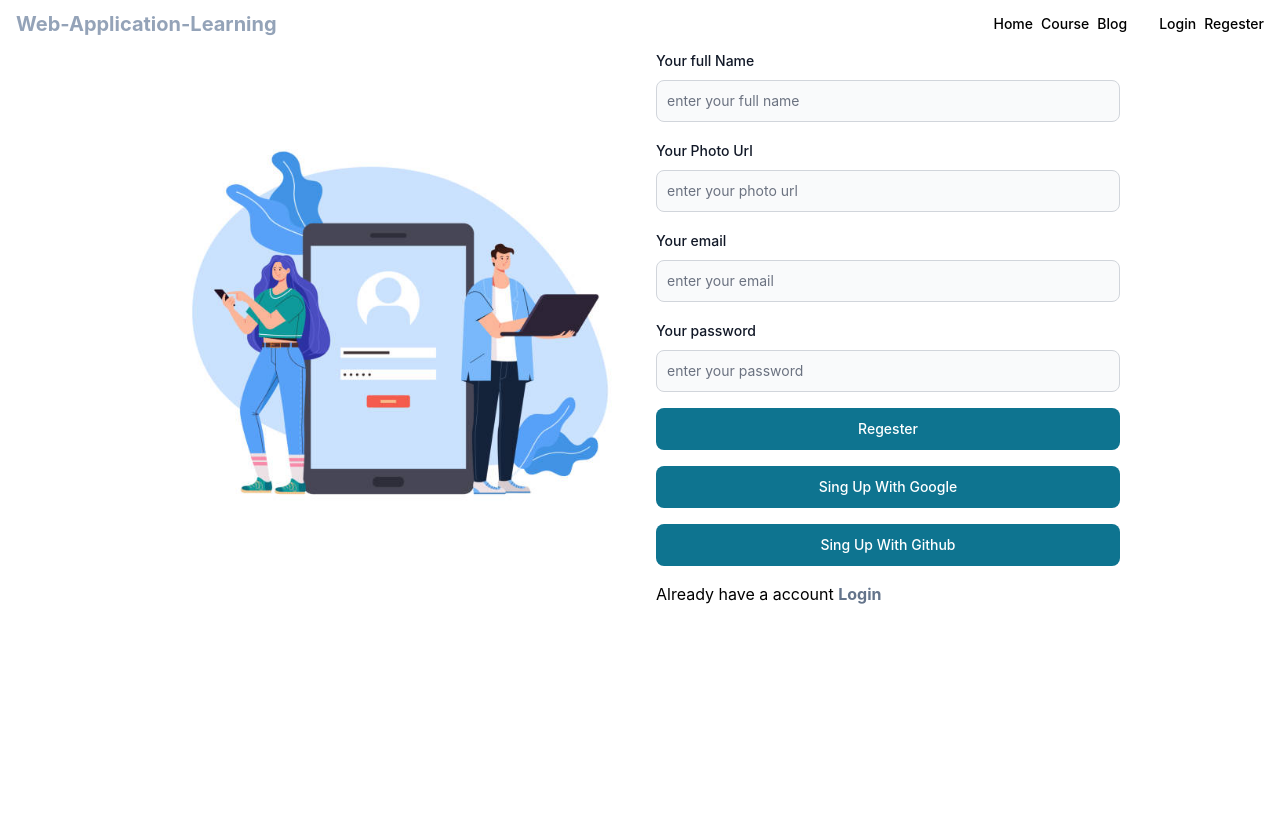
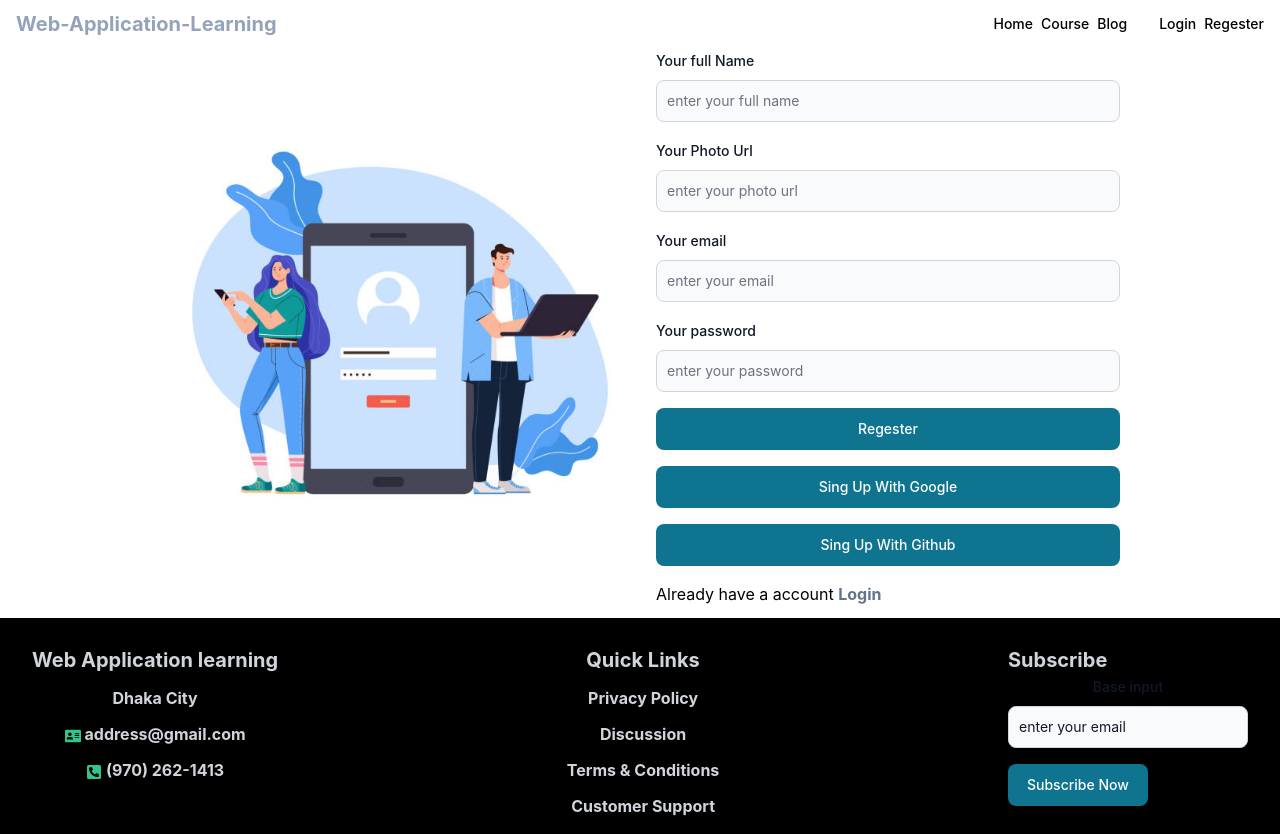
Before and after one commit to tohinahmedrahat/web-application, a React (Create React App) app: page /regester in a window 1280 px wide. Before the commit the page ends 800 px from the top, so only its background shows below. Built offline with nearby package versions, Linux system fonts and the light colour scheme; no server answers.

Commit message:
add footer

```diff
--- a/src/Pages/Course/Course.js
+++ b/src/Pages/Course/Course.js
@@ -11,7 +11,7 @@ const Course = () => {
                         categories.map(categorie => <Link className='bg-sky-500 rounded-2xl text-white my-2 py-2 font-bold hover:bg-cyan-400' key={categorie.id} to={`/course/${categorie.id}`}>{categorie.name}</Link>)
                     }
                 </div>
-                <div className='w-3/4'>
+                <div className='md:w-3/4'>
                     <Outlet></Outlet>
                 </div>
             </div>
--- /dev/null
+++ b/src/Pages/Footer/Footer.js
@@ -0,0 +1,45 @@
+import { Button, Label, TextInput } from 'flowbite-react';
+import React from 'react';
+import { FaPhoneSquareAlt, FaAddressCard } from 'react-icons/fa';
+
+const Footer = () => {
+    return (
+        <div className='md:flex justify-between bg-black mt-3 md:px-8 py-4'>
+            <div>
+                <h2 className='text-gray-300 pt-3 text-xl font-bold'>Web Application learning </h2>
+                <h3 className='text-gray-300 pt-3 font-bold'>Dhaka City</h3>
+                <h5 className='text-gray-300 pt-3 font-bold'><FaAddressCard className='inline mr-1 text-green-400'></FaAddressCard>address@gmail.com</h5>
+                <h6 className='text-gray-300 pt-3 font-bold'><FaPhoneSquareAlt className='inline mr-1 text-green-400'></FaPhoneSquareAlt>(970) 262-1413</h6>
+            </div>
+            <div>
+                <h3 className='text-gray-300 pt-3 text-xl font-bold'>Quick Links</h3>
+                <ul>
+                    <li className='text-gray-300 pt-3 font-bold'>Privacy Policy</li>
+                    <li className='text-gray-300 pt-3 font-bold'>Discussion</li>
+                    <li className='text-gray-300 pt-3 font-bold'>Terms & Conditions</li>
+                    <li className='text-gray-300 pt-3 font-bold'>Customer Support</li>
+                </ul>
+            </div>
+            <div>
+                <h4 className='text-gray-300 pt-3 text-xl font-bold text-left'>Subscribe</h4>
+                <div className="mb-2 block">
+                    <Label
+                        htmlFor="base"
+                        value="Base input"
+                    />
+                </div>
+                <TextInput
+                    id="base"
+                    type="text"
+                    sizing="md"
+                    value="enter your email"
+                />
+                <Button className='mt-4'>
+                    Subscribe Now
+                </Button>
+            </div>
+        </div>
+    );
+};
+
+export default Footer;
--- a/src/Pages/Home/Home.js
+++ b/src/Pages/Home/Home.js
@@ -19,7 +19,8 @@ const Home = () => {
                 <img src={banner} alt="" />
             </div>
         </div>
-        <div className='md:grid-cols-3 md:grid md:gap-3 md:ml-6 mt-6 pb-3'>
+        <div className='md:grid-cols-3 md:grid md:gap-3 md:ml-6 mt-6 pb-3
+        '>
             {
                 categories.map(categorie => <CategoriesCard key={categorie.id} categorie={categorie}></CategoriesCard> )
             }
--- a/src/Pages/Main/Main.js
+++ b/src/Pages/Main/Main.js
@@ -1,6 +1,7 @@
 import React from 'react';
 import { Outlet } from 'react-router-dom';
 import useAuth from '../../Hooks/useAuth/useAuth';
+import Footer from '../Footer/Footer';
 import Header from '../Header/Header';
 
 const Main = () => {
@@ -19,6 +20,7 @@ const Main = () => {
     <div>
       <Header></Header>
       <Outlet></Outlet>
+      <Footer></Footer>
     </div>
   );
 };
```
